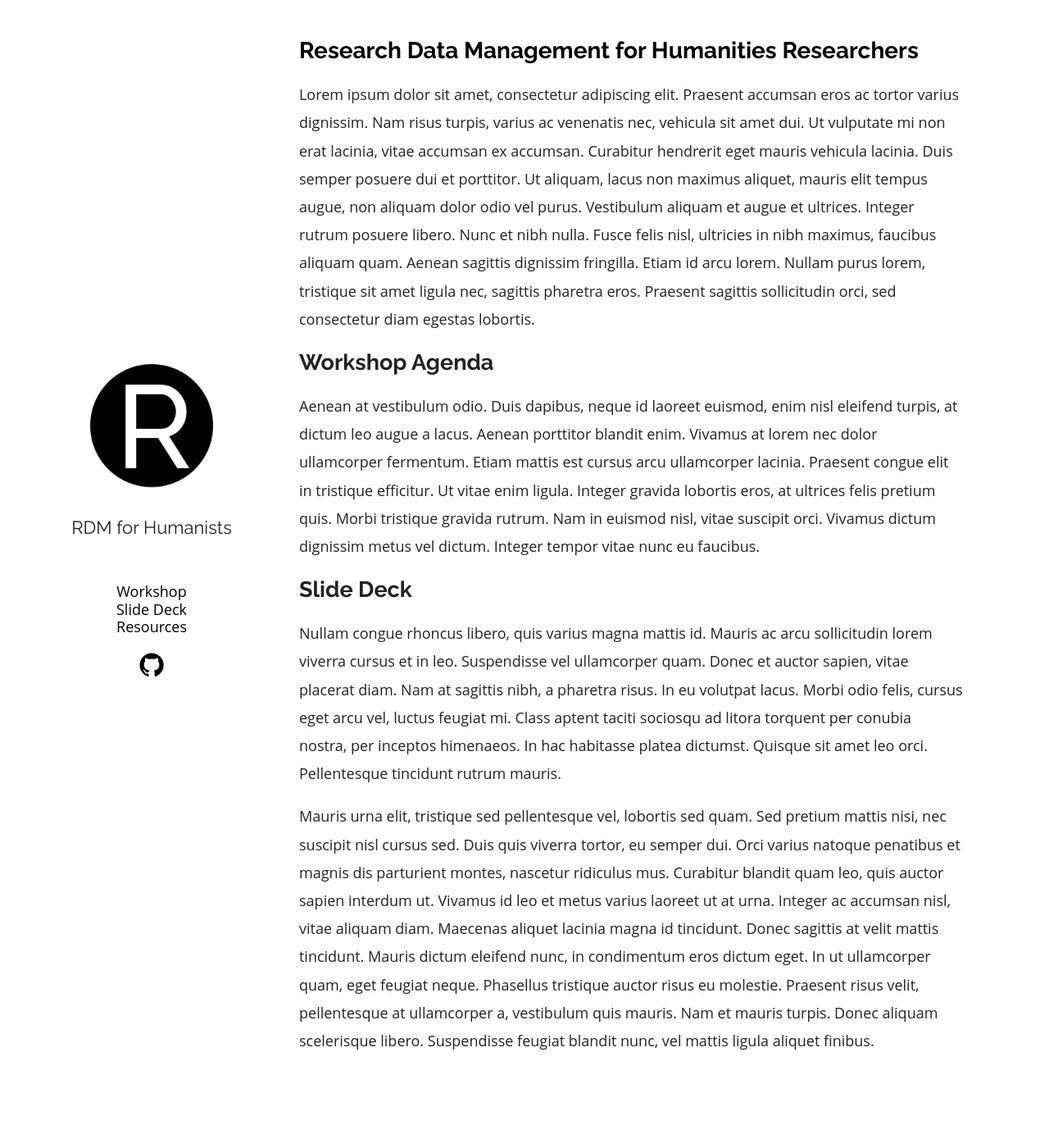
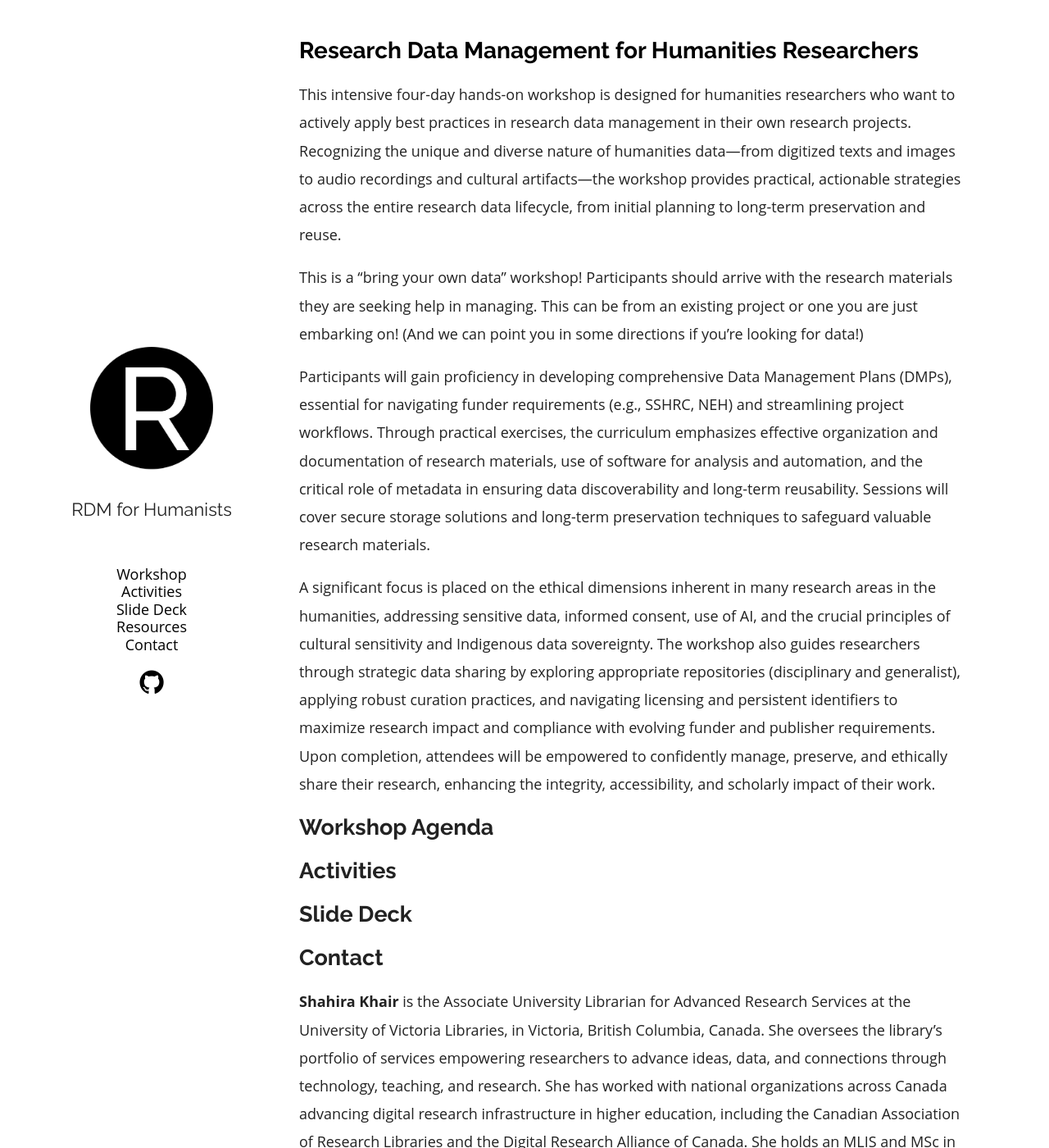
Before and after one commit to rdm-humanities/rdm-humanities.github.io, a Jekyll site: the page built from index.md, in a window 1280 px wide and 1400 px high. Shown: the whole window at 82% size. Built offline with Jekyll 4.4.1, drawn with Linux system fonts in a browser that asks for light colours; some of the changed text lies outside the part shown.

Commit message:
adding content

```diff
--- a/_layouts/default.html
+++ b/_layouts/default.html
@@ -11,9 +11,10 @@
 			<p class="tagline">{{ site.tagline }}</p>
 			<ul class="side-menu">
 				<li><a href="{{ site.url }}#workshop">Workshop</a></li>
-			<!--	<li><a href="/activities">Activities</a></li> -->
+				<li><a href="/activities">Activities</a></li>
 				<li><a href="{{ site.url }}#slide">Slide Deck</a></li>
 				<li><a href="{{ site.url }}#references">Resources</a></li>
+				<li><a href="{{ site.url }}#contact">Contact</a></li>
 			</ul>
 			<ul class="social">
 				<a href="https://github.com/{{ site.social_links.github }}"><li><i class="icon-github-circled"></i></li></a>
--- a/index.md
+++ b/index.md
@@ -3,12 +3,23 @@ layout: post
 title: Research Data Management for Humanities Researchers
 ---
 
-Lorem ipsum dolor sit amet, consectetur adipiscing elit. Praesent accumsan eros ac tortor varius dignissim. Nam risus turpis, varius ac venenatis nec, vehicula sit amet dui. Ut vulputate mi non erat lacinia, vitae accumsan ex accumsan. Curabitur hendrerit eget mauris vehicula lacinia. Duis semper posuere dui et porttitor. Ut aliquam, lacus non maximus aliquet, mauris elit tempus augue, non aliquam dolor odio vel purus. Vestibulum aliquam et augue et ultrices. Integer rutrum posuere libero. Nunc et nibh nulla. Fusce felis nisl, ultricies in nibh maximus, faucibus aliquam quam. Aenean sagittis dignissim fringilla. Etiam id arcu lorem. Nullam purus lorem, tristique sit amet ligula nec, sagittis pharetra eros. Praesent sagittis sollicitudin orci, sed consectetur diam egestas lobortis.
+This intensive four-day hands-on workshop is designed for humanities researchers who want to actively apply best practices in research data management in their own research projects. Recognizing the unique and diverse nature of humanities data—from digitized texts and images to audio recordings and cultural artifacts—the workshop provides practical, actionable strategies across the entire research data lifecycle, from initial planning to long-term preservation and reuse.
+
+This is a “bring your own data” workshop! Participants should arrive with the research materials they are seeking help in managing. This can be from an existing project or one you are just embarking on! (And we can point you in some directions if you’re looking for data!)
+
+Participants will gain proficiency in developing comprehensive Data Management Plans (DMPs), essential for navigating funder requirements (e.g., SSHRC, NEH) and streamlining project workflows. Through practical exercises, the curriculum emphasizes effective organization and documentation of research materials, use of software for analysis and automation, and the critical role of metadata in ensuring data discoverability and long-term reusability. Sessions will cover secure storage solutions and long-term preservation techniques to safeguard valuable research materials.
+
+A significant focus is placed on the ethical dimensions inherent in many research areas in the humanities, addressing sensitive data, informed consent, use of AI, and the crucial principles of cultural sensitivity and Indigenous data sovereignty. The workshop also guides researchers through strategic data sharing by exploring appropriate repositories (disciplinary and generalist), applying robust curation practices, and navigating licensing and persistent identifiers to maximize research impact and compliance with evolving funder and publisher requirements. Upon completion, attendees will be empowered to confidently manage, preserve, and ethically share their research, enhancing the integrity, accessibility, and scholarly impact of their work.
 
 ## <a id="workshop"></a>Workshop Agenda
-Aenean at vestibulum odio. Duis dapibus, neque id laoreet euismod, enim nisl eleifend turpis, at dictum leo augue a lacus. Aenean porttitor blandit enim. Vivamus at lorem nec dolor ullamcorper fermentum. Etiam mattis est cursus arcu ullamcorper lacinia. Praesent congue elit in tristique efficitur. Ut vitae enim ligula. Integer gravida lobortis eros, at ultrices felis pretium quis. Morbi tristique gravida rutrum. Nam in euismod nisl, vitae suscipit orci. Vivamus dictum dignissim metus vel dictum. Integer tempor vitae nunc eu faucibus.
+
+## <a id="activities"></a>Activities
 
 ## <a id="slide"></a>Slide Deck
-Nullam congue rhoncus libero, quis varius magna mattis id. Mauris ac arcu sollicitudin lorem viverra cursus et in leo. Suspendisse vel ullamcorper quam. Donec et auctor sapien, vitae placerat diam. Nam at sagittis nibh, a pharetra risus. In eu volutpat lacus. Morbi odio felis, cursus eget arcu vel, luctus feugiat mi. Class aptent taciti sociosqu ad litora torquent per conubia nostra, per inceptos himenaeos. In hac habitasse platea dictumst. Quisque sit amet leo orci. Pellentesque tincidunt rutrum mauris.
 
-Mauris urna elit, tristique sed pellentesque vel, lobortis sed quam. Sed pretium mattis nisi, nec suscipit nisl cursus sed. Duis quis viverra tortor, eu semper dui. Orci varius natoque penatibus et magnis dis parturient montes, nascetur ridiculus mus. Curabitur blandit quam leo, quis auctor sapien interdum ut. Vivamus id leo et metus varius laoreet ut at urna. Integer ac accumsan nisl, vitae aliquam diam. Maecenas aliquet lacinia magna id tincidunt. Donec sagittis at velit mattis tincidunt. Mauris dictum eleifend nunc, in condimentum eros dictum eget. In ut ullamcorper quam, eget feugiat neque. Phasellus tristique auctor risus eu molestie. Praesent risus velit, pellentesque at ullamcorper a, vestibulum quis mauris. Nam et mauris turpis. Donec aliquam scelerisque libero. Suspendisse feugiat blandit nunc, vel mattis ligula aliquet finibus.
+
+## <a id="contact"></a>Contact
+
+**Shahira Khair** is the Associate University Librarian for Advanced Research Services at the University of Victoria Libraries, in Victoria, British Columbia, Canada. She oversees the library’s portfolio of services empowering researchers to advance ideas, data, and connections through technology, teaching, and research. She has worked with national organizations across Canada advancing digital research infrastructure in higher education, including the Canadian Association of Research Libraries and the Digital Research Alliance of Canada. She holds an MLIS and MSc in Biology from the University of Ottawa.
+
+**Sandra Sawchuk** is the Research Data and Assessment Librarian at Mount Saint Vincent University Library and Archives in Halifax, Nova Scotia. She holds an MLIS and an MA in Humanities Computing from the University of Alberta. Her work supports research data management and advances critical information and data literacy. Sandra’s research explores digital and spatial humanities, data rescue, and computational reproducibility. She was recently a co-investigator on a SSHRC-funded Partnership Grant to improve access to Canada’s historical census data, and she is currently investigating patterns of Ukrainian Canadian settlement and migration. Her work bridges archival research and computational methods, drawing on GIS, data curation, and web scraping.
```
Also changed, not shown: about.md (deleted, +0 -18 lines).
